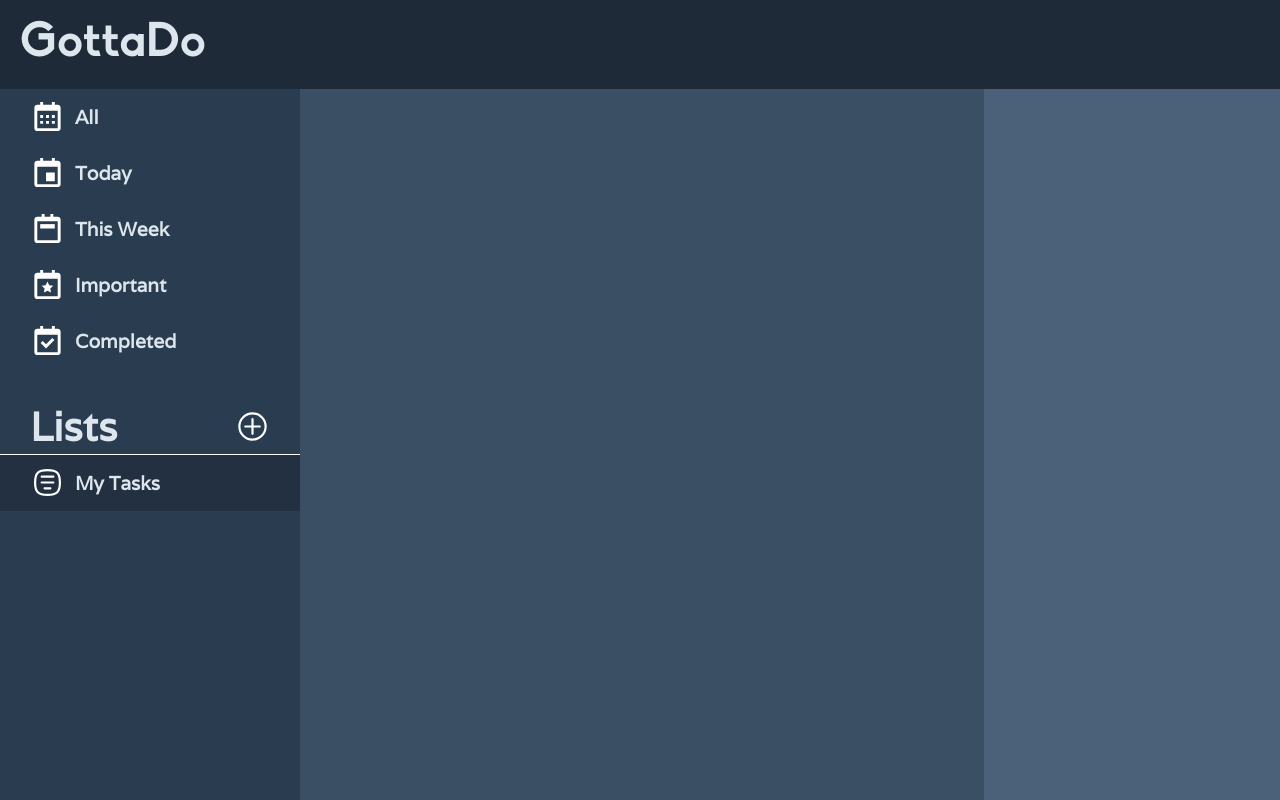
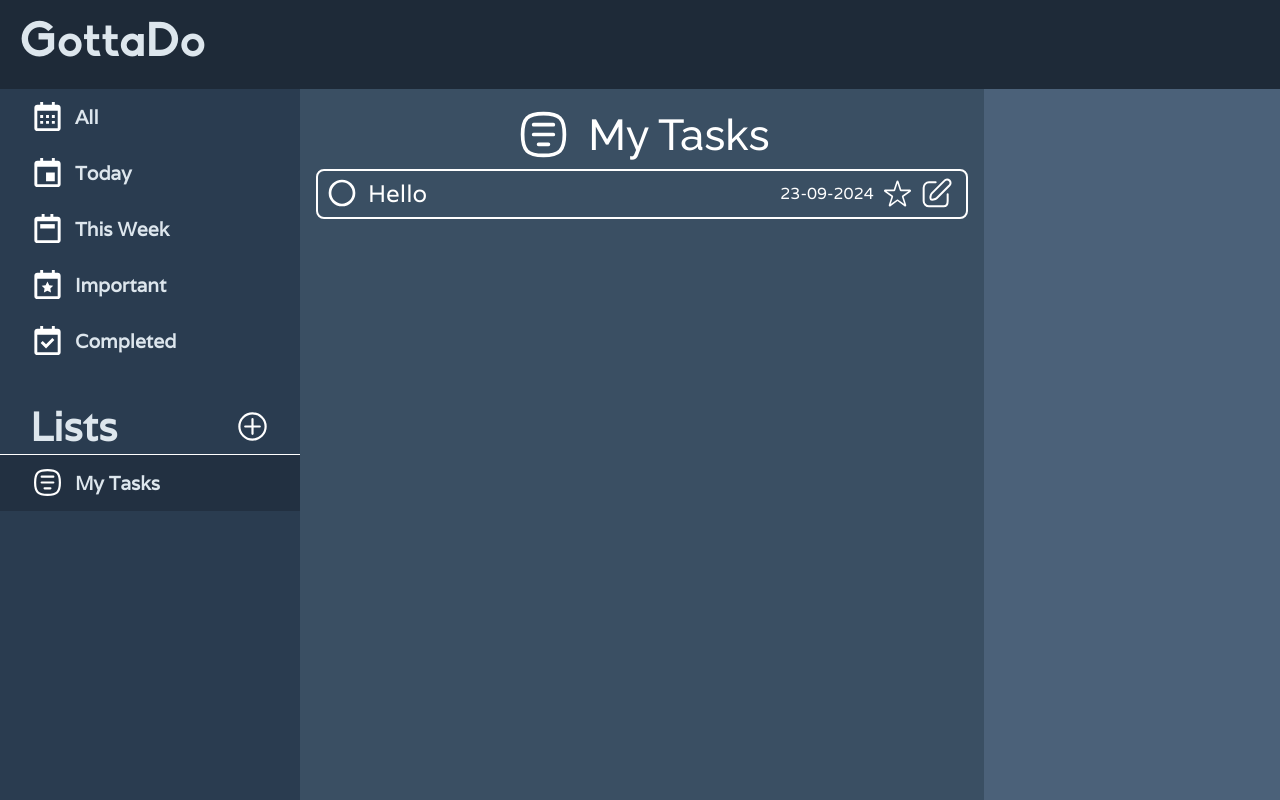
Before and after one commit to InnovatorCodes/Todo-list, a website built with webpack: page src/template.html in a window 1280 px wide. Built offline with nearby package versions, Linux system fonts and the light colour scheme.

Commit message:
Completed template design for task display

```diff
--- a/package.json
+++ b/package.json
@@ -21,5 +21,8 @@
     "webpack-cli": "^5.1.4",
     "webpack-dev-server": "^5.1.0",
     "webpack-merge": "^6.0.1"
+  },
+  "dependencies": {
+    "date-fns": "^4.1.0"
   }
 }
--- a/src/index.js
+++ b/src/index.js
@@ -1,6 +1,8 @@
 import "./styles.css";
 import listsvg from './images/list.svg';
+import deletesvg from './images/delete.svg';
 import displayAllTasks from "./all-tasks";
+import { ta } from "date-fns/locale";
 
 let currentTab='mytasks', selectedIndex=0, listCount=0;
 const storage={
@@ -32,7 +34,6 @@ createListForm.addEventListener('submit',(event)=>{
     event.preventDefault();
     let title=titleinput.value;
     createList(title);
-    //addListToUI(list);
     resetInputs(createListForm);
     createListDialog.close();
 })
@@ -51,7 +52,10 @@ function createList(title){
     const div=document.createElement('div');
     div.textContent=list.listTitle;
     listimg.src=listsvg;
-    newlist.append(listimg,div);
+    const deletebtn=document.createElement('img');
+    deletebtn.src=deletesvg;
+    deletebtn.classList.add('deletebtn');
+    newlist.append(listimg,div,deletebtn);
     lists.appendChild(newlist);
 }
 
@@ -88,6 +92,9 @@ document.addEventListener('click',(event)=>{
     if(target.classList.contains('addlistbtn')){
         createListDialog.showModal();
     }
+    if(target.classList.contains('deletebtn')){
+
+    }
     if(target.classList.contains('list') || target.parentNode.classList.contains('list')){
         let index;
         if(target.hasAttribute('data-listnum')) index=target.dataset.listnum;
@@ -97,6 +104,11 @@ document.addEventListener('click',(event)=>{
             changeSelected('lists',index);
         }
     }
+    if(target.classList.contains('primary') || target.classList.contains('title') || target.classList.contains('task')){
+        if(target.classList.contains('primary')) target=target.parentNode;
+        if(target.classList.contains('title')) target=target.parentNode.parentNode;
+        target.classList.toggle('expand');
+    }
 })
 
 //STARTUP
--- a/src/styles.css
+++ b/src/styles.css
@@ -8,6 +8,7 @@
 
 :root{
     --varela-font:"Varela", sans-serif;
+    --raleway-font: "Raleway", sans-serif;
 }
 
 *:not(dialog){
@@ -129,6 +130,27 @@ body{
     gap: 10px;
 }
 
+.list .deletebtn{
+    display: none;
+    margin-right: 5%;
+    opacity: 0;
+}
+
+@keyframes fadeIn{
+    from {
+        opacity: 0;
+    }
+
+    to{
+        opacity: 1;
+    }
+}
+
+.list:hover .deletebtn{
+    display: flex;
+    animation: fadeIn 0.2s ease-in-out forwards;
+}
+
 .addlistbtn:hover{
     transform: scale(1.2);
 }
@@ -151,7 +173,7 @@ dialog{
     background-color: #E3E8ED;
     outline: none;
     border: none;
-    font-family: "Raleway", sans-serif;
+    font-family: var(--raleway-font);
     font-optical-sizing: auto;
     width: 20vw;
     height: 20vh;
@@ -234,6 +256,99 @@ dialog{
 .content{
     background-color: #3A4F63;
     padding: 1rem 1rem;
+    display: flex;
+    gap: 5px;
+    flex-direction: column;
+    align-items: center;
+}
+
+.tasks{
+    width: 100%;
+}
+
+.content .heading{
+    display: flex;
+    gap: 15px;
+    align-items: center;
+    color: white;
+    font-family: var(--raleway-font);
+    font-weight: 500;
+    font-size: 2.7rem;
+}
+
+.tasks .task{
+    min-width: 100%;
+    min-height: 50px;
+    max-height: 0.8rem;
+    border: 2px solid white;
+    border-radius: 8px;
+    display: flex;
+    flex-direction: column;
+    align-items: center;
+    gap: 10px;
+    padding: 0.4rem 0.5rem;
+    padding-right: 0.8rem;
+    overflow: hidden;
+    cursor: pointer;
+    animation: collapse 0.5s ease-in-out forwards;
+}
+
+@keyframes collapse {
+    from {
+        max-height: 500px;
+    }
+    to {
+        max-height:0.8rem;
+    }
+}
+
+@keyframes expand {
+    from {
+        max-height: 0.8rem;
+    }
+    to {
+        max-height:500px;
+    }
+}
+
+.tasks .task.expand{
+    max-height: 500px;
+    animation: expand 0.5s ease-in-out forwards;
+}
+
+.task img{
+    width: 2rem;
+}
+
+.task .primary, .desc{
+    display: flex;
+    width: 100%;
+    align-items: center;
+    gap: 10px;
+    color: white;
+}
+
+.task .title{
+    font-family: var(--varela-font);
+    font-size: 1.5rem;
+    color: white;
+    margin-right: auto;
+}
+
+.task .desc{
+    font-family: var(--varela-font);
+}
+
+.task .priority, .edit{
+    width: 1.7rem;
+}
+.task .date{
+    color: white;
+    font-family: var(--varela-font);
+}
+
+.content .heading img{
+    width: 3.7rem;
 }
 
 .notes{
--- a/src/template.html
+++ b/src/template.html
@@ -17,7 +17,7 @@
         <form>
             <div>
                 <label for="title">Title: </label>
-                <input type="text" name="title" id="title">
+                <input type="text" name="title" id="title" required>
             </div>
             <button type="submit">Create List</button>
         </form>
@@ -51,8 +51,20 @@
             </div>
         </div>
         <div class="content">
-            <div>
-
+            <div class="heading"><img src="./images/list.svg" alt="list-icon">My Tasks</div>
+            <div class="tasks">
+                <div class="task">
+                    <div class="primary">
+                        <img src="./images/incomplete.svg" alt="">
+                        <div class="title">Hello</div>
+                        <div class="date">23-09-2024</div>
+                        <img src="./images/unimportant.svg" alt="unimportant" class="priority">
+                        <img src="./images/edit.svg" alt="edit-task" class="edit">
+                    </div>
+                    <div class="desc">
+                        Hi, this is a template task that I have added to the UI to customise the styles
+                    </div>
+                </div>
             </div>
         </div>
         <div class="notes">
```
Also changed, not shown: src/all-tasks.js (line endings or trailing spaces), src/images/completed.svg (added), src/images/delete.svg (added), src/images/edit.svg (added), src/images/important.svg (added), src/images/incomplete.svg (added), src/images/unimportant.svg (added), src/manageTasks.js (added), 1 other file.
